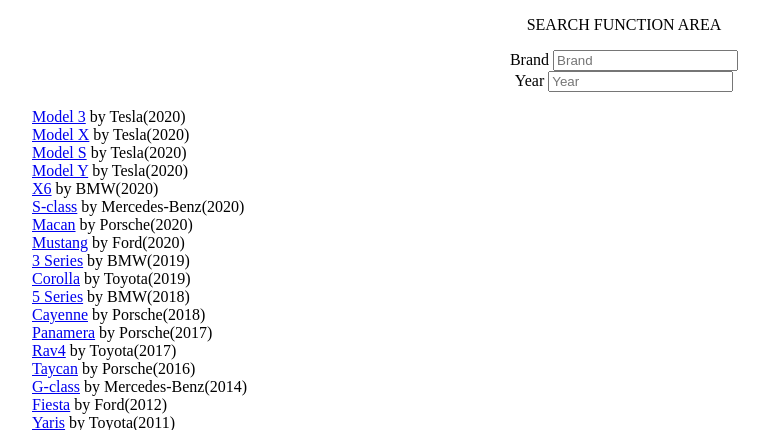
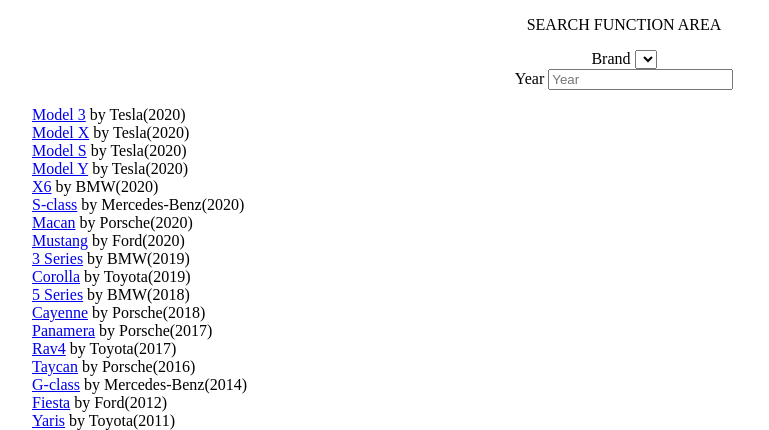
Before and after one commit to gchun88/carbuddy, a Django app: page /list/ in a window 1280 px wide. Shown: the part 98-528 px from the top of the page, without its empty margins (16-785 px from the left). Run offline with Django 3.2, Linux system fonts and the light colour scheme; data comes from the database, SQL or seed files in the repository; lists and menus that the app fills with data are empty; some libraries are stand-ins or nearby versions.

Commit message:
Working on changing filter function

```diff
--- a/carbuddy/views.py
+++ b/carbuddy/views.py
@@ -14,6 +14,8 @@ class CarListView(generic.ListView):
 	model = Car
 	# paginate_by = 10
 
+
+
 # def testlink1(request):
 #     html = '<html><body><a href="carmodels/">carmodel List</a></body></html>'
 #     return HttpResponse(html)
--- a/listing/static/css/styles.css
+++ b/listing/static/css/styles.css
@@ -66,6 +66,10 @@
 	display: none;
 }
 
-.tester:hover .brand_options {
+.tester:clicked .brand_options {
 	display: block;
 }
+
+.brand_options p {
+	border-style: solid;
+}
--- a/listing/templates/listing/car_list.html
+++ b/listing/templates/listing/car_list.html
@@ -10,7 +10,7 @@
   	  <input type="text" placeholder="City"> -->
   	  <div class="tester">
   	  <label for="brand">Brand</label>
-  	  <input type="text" class="brand_filter" placeholder="Brand">
+  	  <select class="brand_filter" placeholder="Brand">
   	  {%if car_list %}
   	    <div class="brand_options">
   	    {% for car in car_list %}
@@ -18,6 +18,7 @@
   	    {% endfor %}
   	    </div>
   	  {% endif %}
+      </select>
   	</div>
   	  <label for ="year">Year</label>
   	  <input type="text" placeholder="Year">
```
